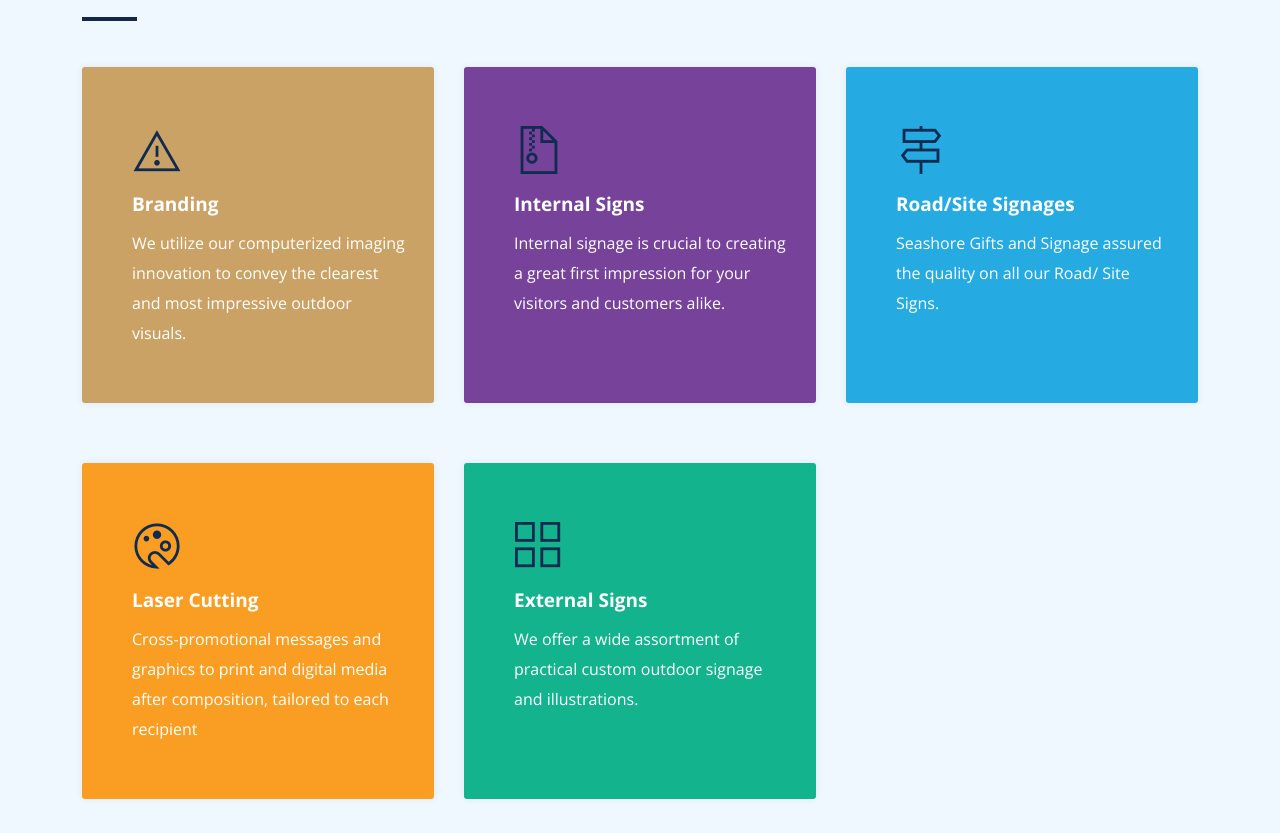
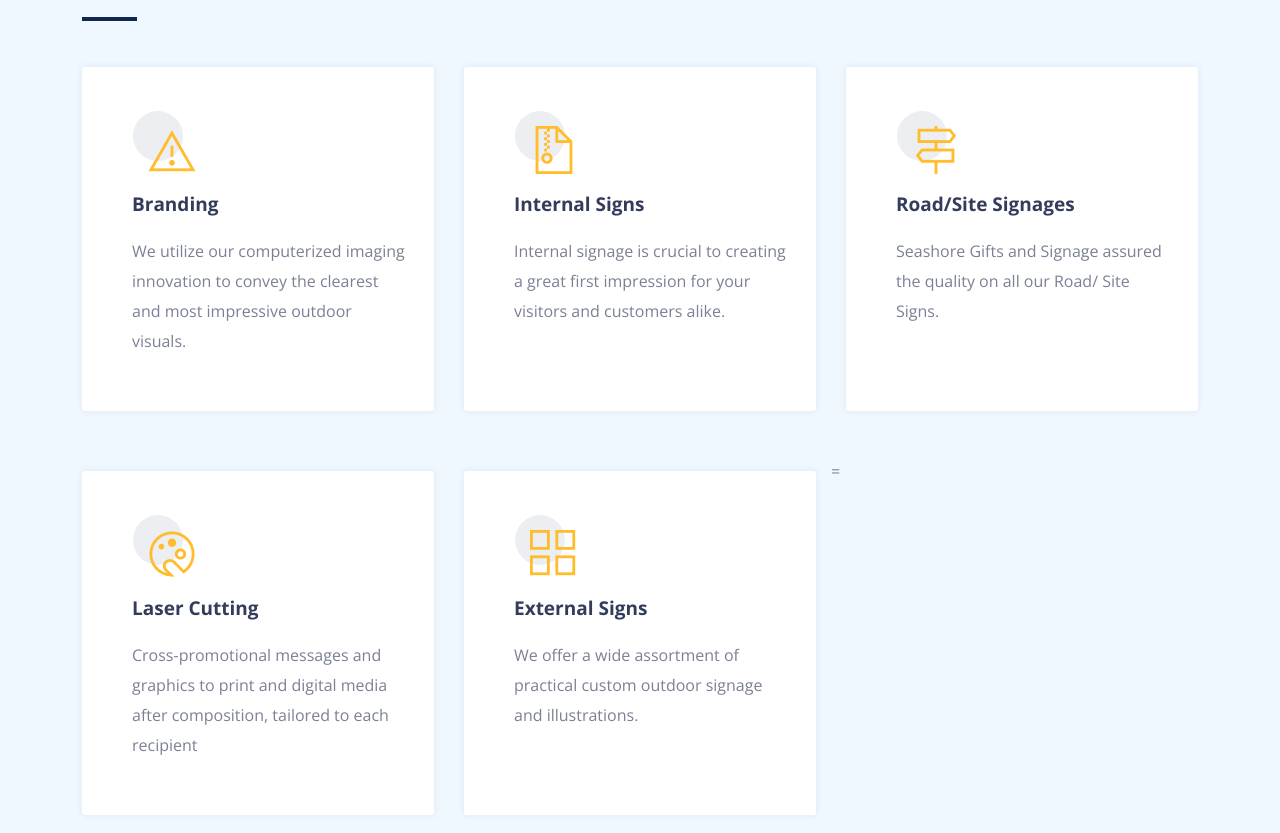
Before and after one commit to bazithz/Seashore, a plain HTML site: page index.html in a window 1280 px wide. Shown: the part 1527-2360 px from the top of the page. Drawn offline with nearby package versions, Linux system fonts and the light colour scheme.

Commit message:
edited featureS

```diff
--- a/css/main.css
+++ b/css/main.css
@@ -580,6 +580,7 @@ i.ttm-textcolor-skincolor, :not(.ttm-bgcolor-darkgrey) i.ttm-textcolor-skincolor
 .ttm-icon_element-fill.ttm-icon_element-color-white,
 .ttm-icon_element-fill.ttm-icon_element-color-white i,
 .ttm-icon_element-color-skincolor,
+.ttm-icon_element-color-skincolor:not(.ttm-icon_element-fill) i,
 .ttm-bgcolor-darkgrey .ttm-icon_element-color-skincolor i,
 nav.main-menu ul.menu > li.mega-menu-item:hover > a,
 nav.main-menu ul.menu li > ul.mega-submenu li a:hover,
@@ -608,9 +609,6 @@ a:hover, .ttm-bgcolor-darkgrey a:hover,
     color: #ffbc2b;
 }
 
-.ttm-icon_element-color-skincolor:not(.ttm-icon_element-fill) i{
-    color: #102b50;
-}
 .menu .active {
     color: #ffbc2b;
 }
@@ -751,6 +749,7 @@ nav.main-menu ul.menu li ul.mega-submenu li a,
 .ttm-progress-bar .progressbar-title, .ttm-progress-bar .progress-bar-percent ,
 .ttm-bgcolor-skincolor .ttm-bgcolor-white .section-title h2.title,
 .ttm-bgcolor-darkgrey .ttm-bgcolor-white .section-title h2.title,
+.featured-icon-box.icon-align-top-content.style2 .featured-title h5,
 .featured-imagebox-post.style1 .featured-content .featured-title h5,
 .featured-imagebox-post.style1 .featured-content .featured-title h5 a,
 .ttm-tabs.ttm-tab-style-01 ul.tabs li a,
@@ -952,7 +951,7 @@ nav.main-menu ul.menu li > ul.mega-submenu li a:hover,
     color: inherit;
 }
 .ttm-btn-color-contact-us{
-    background-image: linear-gradient(to right, #ffad00 0%, #fdb51a 50%, #ffc851 100%);
+    background-image: linear-gradient(to right, #1b449d 0%, #4e6eb3 50%, #001f63 100%);
 }
 
 
--- a/css/shortcodes.css
+++ b/css/shortcodes.css
@@ -827,9 +827,9 @@ i.fa-play{ padding-left: 5px; }
 }
 
 /* style2 */
-.featured-icon-box.icon-align-top-content.style1 {
+.featured-icon-box.icon-align-top-content.style2 {
     padding: 58px 25px 40px 50px;
-    background-color: #cba265;
+    background-color: #fff;
     position: relative;
     text-align: left;
     border-radius: 3px;
@@ -838,85 +838,12 @@ i.fa-play{ padding-left: 5px; }
     -webkit-box-shadow: 0 0 7px 0 rgba(43,52,59,.08);
     -moz-box-shadow: 0 0 7px 0 rgba(43,52,59,.08);
     box-shadow: 0 0 7px 0 rgba(43,52,59,.08);
-    color: white;
-}
-
-.featured-icon-box.icon-align-top-content.style22 {
-    padding: 58px 25px 40px 50px;
-    background-color: #77439a;
-    position: relative;
-    text-align: left;
-    border-radius: 3px;
-    width: 100%;
-    overflow: hidden;
-    -webkit-box-shadow: 0 0 7px 0 rgba(43,52,59,.08);
-    -moz-box-shadow: 0 0 7px 0 rgba(43,52,59,.08);
-    box-shadow: 0 0 7px 0 rgba(43,52,59,.08);
-}
-
-.featured-icon-box.icon-align-top-content.style23 {
-    padding: 58px 25px 40px 50px;
-    background-color: #25aae1;
-    position: relative;
-    text-align: left;
-    border-radius: 3px;
-    width: 100%;
-    overflow: hidden;
-    -webkit-box-shadow: 0 0 7px 0 rgba(43,52,59,.08);
-    -moz-box-shadow: 0 0 7px 0 rgba(43,52,59,.08);
-    box-shadow: 0 0 7px 0 rgba(43,52,59,.08);
-}
-
-.featured-icon-box.icon-align-top-content.style24 {
-    padding: 58px 25px 40px 50px;
-    background-color: #f99e22;
-    position: relative;
-    text-align: left;
-    border-radius: 3px;
-    width: 100%;
-    overflow: hidden;
-    -webkit-box-shadow: 0 0 7px 0 rgba(43,52,59,.08);
-    -moz-box-shadow: 0 0 7px 0 rgba(43,52,59,.08);
-    box-shadow: 0 0 7px 0 rgba(43,52,59,.08);
-}
-
-.featured-icon-box.icon-align-top-content.style25 {
-    padding: 58px 25px 40px 50px;
-    background-color: #13b38d;
-    position: relative;
-    text-align: left;
-    border-radius: 3px;
-    width: 100%;
-    overflow: hidden;
-    -webkit-box-shadow: 0 0 7px 0 rgba(43,52,59,.08);
-    -moz-box-shadow: 0 0 7px 0 rgba(43,52,59,.08);
-    box-shadow: 0 0 7px 0 rgba(43,52,59,.08);
-}
-
-
-.color-white{
-    color: white;
-}
-
-.featured-icon-box.icon-align-top-content.style3 {
-    padding: 58px 25px 40px 50px;
-    background-color: #d68203;
-    position: relative;
-    text-align: left;
-    border-radius: 3px;
-    width: 100%;
-    overflow: hidden;
-    -webkit-box-shadow: 0 0 7px 0 rgba(43,52,59,.08);
-    -moz-box-shadow: 0 0 7px 0 rgba(43,52,59,.08);
-    box-shadow: 0 0 7px 0 rgba(43,52,59,.08);
-}
-
-
+}
 .featured-icon-box.icon-align-top-content.style2 .featured-title h5 {
     margin-bottom: 18px;
 }
 .featured-icon-box.icon-align-top-content.style2 .featured-desc p {
-    color: white;
+    color: inherit;
 }
 .featured-icon-box.icon-align-top-content.style2 .featured-icon .ttm-icon {
     padding-left: 15px;
@@ -1154,6 +1081,8 @@ i.fa-play{ padding-left: 5px; }
 .featuredbox-number .featured-icon-box.icon-align-top-content.style8 .ttm-num:before {
     content: counter(featuredbox-number, decimal-leading-zero) " ";
 }
+
+
 /* ===============================================
     12.featured-imagebox ( contents with image)
 ------------------------*/
--- a/index.html
+++ b/index.html
@@ -89,34 +89,36 @@
         <div class="ttm-rev_slider-wide">
             <!-- START homemainclassicslider REVOLUTION SLIDER 6.1.8 -->
             <rs-module-wrap id="rev_slider_1_1_wrapper" data-source="gallery">
-
               <rs-module id="rev_slider_1_1" style="display:none;" data-version="6.1.8">
-
                 <rs-slides>
 
+                  <!-- Slide 1 -->
                   <rs-slide data-key="rs-1" data-title="Slide" data-thumb="images/bg-image/seashore-bg-1.jpg"
                     data-anim="ei:d;eo:d;s:d;r:0;t:grayscalecross;sl:d;">
 
-                            <img src="images/bg-image/seashore-bg-1.jpg" alt="..." title="slider-bg001" width="1741"
-                                height="700" class="rev-slidebg" data-no-retina>
+                    <img src="images/bg-image/seashore-bg-1.jpg" alt="..." title="slider-bg001" width="1741" height="700"
+                      class="rev-slidebg" data-no-retina>
 
+                    <!-- Main Heading -->
                     <rs-layer id="slider-1-slide-4-layer-2" data-type="text" data-rsp_ch="on"
                       data-xy="x:l,l,c,c;xo:50px,50px,0,0;y:m;yo:-68px,-68px,-109px,-92px;"
                       data-text="w:normal;s:56,56,50,32;l:90,90,65,45;fw:700;a:left,left,center,center;"
                       data-frame_0="y:100%;" data-frame_1="e:power4.inOut;st:310;sp:900;sR:310;"
                       data-frame_999="o:0;st:w;sR:7790;" style="z-index:9;font-family:Open Sans;">
-                                <span class=ttm-textcolor-skincolor>SEASHORE</span> <br />
+                      <h1><span class="ttm-textcolor-skincolor">SEASHORE</span></h1>
                     </rs-layer>
 
-
+                    <!-- Sub Heading -->
                     <rs-layer id="slider-1-slide-1-layer-11" data-type="text" data-rsp_ch="on"
                       data-xy="x:l,l,c,c;xo:50px,50px,0,0;y:m;yo:6px,6px,-41px,-45px;"
                       data-text="w:normal;s:56,56,50,32;l:90,90,65,45;fw:700;a:left,left,center,center;"
                       data-frame_0="y:100%;" data-frame_1="e:power4.inOut;st:500;sp:900;sR:500;"
-                                data-frame_999="o:0;st:w;sR:7600;" style="z-index:10;font-family:Open Sans;">Gifts & Signages
+                      data-frame_999="o:0;st:w;sR:7600;" style="z-index:10;font-family:Open Sans;">
+                      <h1 class="text-white">Gifts & Signages</h1>
                     </rs-layer>
 
-                            <a id="slider-1-slide-1-layer-18" class="rs-layer" href="services.html" target="_self" rel="nofollow"
+                    <!-- Button -->
+                    <a id="slider-1-slide-1-layer-18" class="rs-layer" href="#" target="_self" rel="nofollow"
                       data-type="text" data-color="#fff" data-rsp_ch="on"
                       data-xy="x:l,l,c,c;xo:50px,50px,0,0;y:m;yo:110px,110px,37px,19px;"
                       data-text="w:normal;s:14,14,15,14;l:15,15,16,14;fw:700;"
@@ -125,33 +127,38 @@
                       data-border="bor:5px,5px,5px,5px;" data-frame_0="y:100%;"
                       data-frame_1="e:power4.inOut;st:910;sp:500;sR:910;" data-frame_999="o:0;st:w;sR:7590;"
                       data-frame_hover="c:#fff;bgc:linear-gradient(270deg, rgb(255, 187, 0) 0%, #ffb618 100%);bor:5px,5px,5px,5px;"
-                                style="z-index:13;background:linear-gradient(90deg, #F5C45E 0%,#F5C45E 100%);font-family:Open Sans;">OUR
-                                SERVICES
+                      style="z-index:13;background:linear-gradient(90deg, #F5C45E 0%,#F5C45E 100%);font-family:Open Sans;">
+                      OUR SERVICES
                     </a>
+
                   </rs-slide>
 
+                  <!-- Slide 2 -->
                   <rs-slide data-key="rs-4" data-title="Slide" data-thumb="images/bg-image/seashore-bg-2.jpg"
                     data-anim="ei:d;eo:d;s:d;r:0;t:grayscalecross;sl:d;">
 
                     <img src="images/bg-image/seashore-bg-2.jpg" title="slider-bg002" width="1741" height="700"
                       class="rev-slidebg" data-no-retina>
 
+                    <!-- Main Heading -->
                     <rs-layer id="slider-1-slide-1-layer-2" data-type="text" data-rsp_ch="on"
                       data-xy="x:l,l,c,c;xo:50px,50px,0,0;y:m;yo:-68px,-68px,-109px,-92px;"
                       data-text="w:normal;s:56,56,50,32;l:90,90,65,45;fw:700;a:left,left,center,center;"
                       data-frame_0="y:100%;" data-frame_1="e:power4.inOut;st:310;sp:900;sR:310;"
-                                data-frame_999="o:0;st:w;sR:7790;"
-                                style="z-index:9;font-family:Open Sans;">Where Expertise
+                      data-frame_999="o:0;st:w;sR:7790;" style="z-index:9;font-family:Open Sans;">
+                      <h1 class="text-white">Where Expertise</h1>
                     </rs-layer>
 
-
+                    <!-- Sub Heading -->
                     <rs-layer id="slider-1-slide-4-layer-11" data-type="text" data-rsp_ch="on"
                       data-xy="x:l,l,c,c;xo:50px,50px,0,0;y:m;yo:6px,6px,-41px,-45px;"
                       data-text="w:normal;s:56,56,50,32;l:90,90,65,45;fw:700;a:left,left,center,center;"
                       data-frame_0="y:100%;" data-frame_1="e:power4.inOut;st:500;sp:900;sR:500;"
-                                data-frame_999="o:0;st:w;sR:7600;" style="z-index:10;font-family:Open Sans;">Meets Excellence
+                      data-frame_999="o:0;st:w;sR:7600;" style="z-index:10;font-family:Open Sans;">
+                      <h1 class="text-white">Meets Excellence</h1>
                     </rs-layer>
 
+                    <!-- Button -->
                     <a id="slider-1-slide-4-layer-18" class="rs-layer" href="services.html" target="_self" rel="nofollow"
                       data-type="text" data-color="#fff" data-rsp_ch="on"
                       data-xy="x:l,l,c,c;xo:50px,50px,0,0;y:m;yo:110px,110px,37px,19px;"
@@ -160,26 +167,23 @@
                       data-padding="t:18,18,15,15;r:35,35,30,25;b:18,18,15,15;l:35,35,30,25;"
                       data-border="bor:5px,5px,5px,5px;" data-frame_0="y:100%;"
                       data-frame_1="e:power4.inOut;st:910;sp:500;sR:910;" data-frame_999="o:0;st:w;sR:7590;"
-                                data-frame_hover="c:#fff;bgc:linear-gradient(270deg, #ffb618 100%, rgb(255, 187, 0) 0%  );bor:5px,5px,5px,5px;"
-                                style="z-index:13;background:linear-gradient(90deg, #F5C45E 0%,#F5C45E 100%);font-family:Open Sans;">OUR
-                                SERVICES
+                      data-frame_hover="c:#fff;bgc:linear-gradient(270deg, #ffb618 100%, rgb(255, 187, 0) 0%);bor:5px,5px,5px,5px;"
+                      style="z-index:13;background:linear-gradient(90deg, #F5C45E 0%,#F5C45E 100%);font-family:Open Sans;">
+                      OUR SERVICES
                     </a>
+
                   </rs-slide>
 
                 </rs-slides>
 
                 <rs-progress class="rs-bottom" style="visibility: hidden !important;"></rs-progress>
               </rs-module>
+            </rs-module-wrap>
+          </div>
 
-            </rs-module-wrap>
-
-        </div>
 
         <!--site-main start-->
         <div class="site-main">
-
-
-
             <!--broken-section-->
             <section class="ttm-row broken-section ttm-bgcolor-grey clearfix">
                 <div class="container">
@@ -216,21 +220,6 @@
                                                         visibility of your brand name. If you are looking for Outdoor Signage
                                                         Company in Qatar then you are in the right place.</p>
                                                 </div>
-                                                <!-- ttm-fid -->
-                                                <!-- <div class="ttm-fid inside style1">
-                                        <div class="ttm-fid-contents">
-                                            <h4 class="ttm-fid-inner ttm-textcolor-skincolor">
-                                                <span data-appear-animation="animateDigits"
-                                                      data-from="0"
-                                                      data-to="15"
-                                                      data-interval="3"
-                                                      class="numinate">
-                                                      15
-                                                </span>
-                                            </h4>
-                                            <h3 class="ttm-fid-title">Years<br>Experience<br>Working</h3>
-                                        </div>
-                                    </div>ttm-fid end -->
                                             </div>
                                         </div>
                                         <!-- IMAGE SECOND -->
@@ -271,7 +260,7 @@
                     <div class="row row-equal-height">
                         <!-- Card 1 -->
                         <div class="col-lg-4 col-md-6 col-sm-6 mb-30">
-                            <div class="featured-icon-box icon-align-top-content style1">
+                            <div class="featured-icon-box icon-align-top-content style2">
                                 <div class="featured-icon">
                                     <div
                                         class="ttm-icon ttm-icon_element-onlytxt ttm-icon_element-color-skincolor ttm-icon_element-size-lg">
@@ -280,10 +269,10 @@
                                 </div>
                                 <div class="featured-content">
                                     <div class="featured-title">
-                                        <h5 class="color-white">Branding</h5>
+                                        <h5>Branding</h5>
                                     </div>
                                     <div class="featured-desc">
-                                        <p class="color-white">We utilize our computerized
+                                        <p>We utilize our computerized
                                             imaging innovation to
                                             convey the clearest and
                                             most impressive outdoor
@@ -295,7 +284,7 @@
                         </div>
                         <!-- Card 2 -->
                         <div class="col-lg-4 col-md-6 col-sm-6 mb-30">
-                            <div class="featured-icon-box icon-align-top-content style22">
+                            <div class="featured-icon-box icon-align-top-content style2">
                                 <div class="featured-icon">
                                     <div
                                         class="ttm-icon ttm-icon_element-onlytxt ttm-icon_element-color-skincolor ttm-icon_element-size-lg">
@@ -304,10 +293,10 @@
                                 </div>
                                 <div class="featured-content">
                                     <div class="featured-title">
-                                        <h5 class="color-white">Internal Signs</h5>
+                                        <h5>Internal Signs</h5>
                                     </div>
                                     <div class="featured-desc">
-                                        <p class="color-white">Internal signage is crucial to creating a great first impression for your visitors and customers alike.</p>
+                                        <p>Internal signage is crucial to creating a great first impression for your visitors and customers alike.</p>
                                     </div>
 
                                 </div>
@@ -315,7 +304,7 @@
                         </div>
                         <!-- Card 3 -->
                         <div class="col-lg-4 col-md-6 col-sm-6 mb-30">
-                            <div class="featured-icon-box icon-align-top-content style23">
+                            <div class="featured-icon-box icon-align-top-content style2">
                                 <div class="featured-icon">
                                     <div
                                         class="ttm-icon ttm-icon_element-onlytxt ttm-icon_element-color-skincolor ttm-icon_element-size-lg">
@@ -324,10 +313,10 @@
                                 </div>
                                 <div class="featured-content">
                                     <div class="featured-title">
-                                        <h5 class="color-white">Road/Site Signages</h5>
+                                        <h5>Road/Site Signages</h5>
                                     </div>
                                     <div class="featured-desc">
-                                        <p class="color-white">Seashore Gifts and Signage assured
+                                        <p>Seashore Gifts and Signage assured
                                             the quality on all our Road/ Site
                                             Signs.</p>
                                     </div>
@@ -337,7 +326,7 @@
                         </div>
                         <!-- Card 4 -->
                         <div class="col-lg-4 col-md-6 col-sm-6 mb-30">
-                            <div class="featured-icon-box icon-align-top-content style24">
+                            <div class="featured-icon-box icon-align-top-content style2">
                                 <div class="featured-icon">
                                     <div
                                         class="ttm-icon ttm-icon_element-onlytxt ttm-icon_element-color-skincolor ttm-icon_element-size-lg">
@@ -346,10 +335,10 @@
                                 </div>
                                 <div class="featured-content">
                                     <div class="featured-title">
-                                        <h5 class="color-white">Laser Cutting</h5>
+                                        <h5>Laser Cutting</h5>
                                     </div>
                                     <div class="featured-desc">
-                                        <p class="color-white">Cross-promotional messages and graphics to print and digital media after composition, tailored to each recipient</p>
+                                        <p>Cross-promotional messages and graphics to print and digital media after composition, tailored to each recipient</p>
                                     </div>
 
                                 </div>
@@ -357,7 +346,7 @@
                         </div>
                         <!-- Card 5 -->
                         <div class="col-lg-4 col-md-6 col-sm-6 mb-30">
-                            <div class="featured-icon-box icon-align-top-content style25">
+                            <div class="featured-icon-box icon-align-top-content style2">
                                 <div class="featured-icon">
                                     <div
                                         class="ttm-icon ttm-icon_element-onlytxt ttm-icon_element-color-skincolor ttm-icon_element-size-lg">
@@ -366,37 +355,15 @@
                                 </div>
                                 <div class="featured-content">
                                     <div class="featured-title">
-                                        <h5 class="color-white">External Signs</h5>
+                                        <h5>External Signs</h5>
                                     </div>
                                     <div class="featured-desc">
-                                        <p class="color-white">We offer a wide assortment of practical custom outdoor signage and illustrations.</p>
+                                        <p>We offer a wide assortment of practical custom outdoor signage and illustrations.</p>
                                     </div>
 
                                 </div>
                             </div>
-                        </div>
-                        <!-- Card 6 -->
-                        <!-- <div class="col-lg-4 col-md-6 col-sm-6 mb-30">
-                            <div class="featured-icon-box icon-align-top-content style2">
-                                <div class="featured-icon">
-                                    <div
-                                        class="ttm-icon ttm-icon_element-onlytxt ttm-icon_element-color-skincolor ttm-icon_element-size-lg">
-                                        <i class="themifyicon ti-vector"></i>
-                                    </div>
-                                </div>
-                                <div class="featured-content">
-                                    <div class="featured-title">
-                                        <h5 class="color-white">Printing</h5>
-                                    </div>
-                                    <div class="featured-desc">
-                                        <p class="color-white">These capabilities empower
-                                            better communications with your customers through prudent whitespace
-                                            management.</p>
-                                    </div>
-
-                                </div>
-                            </div> -->
-                        </div>
+                        </div>=
                     </div><!-- row end -->
                 </div>
             </section>
@@ -729,12 +696,14 @@
                 <div class="container">
                     <div class="row copyright">
                         <div class="col-md-12">
-                            <span>Copyright © 2025 Seashore. All Rights Reserved. Developed by <a
-                                    href="https://xeventure.com/">Xeventure</a></span>
+                            <span>Copyright © 2025 Seashore. All Rights Reserved. Developed by
+                                <a href="https://xeventure.com/" target="_blank">Xeventure</a>
+                            </span>
                         </div>
                     </div>
                 </div>
             </div>
+
         </footer>
         <!--footer end-->
 
```
Also changed, not shown: Branding.html (+4 -3 lines), ExternalSign.html (+6 -6 lines), InternalSign.html (+6 -6 lines), RetailSign.html (+6 -6 lines), Road-Site-signs.html (+4 -3 lines), about-us.html (+3 -2 lines), contact.html (+3 -2 lines), css/responsive.css (+10 -2 lines), portfolio.html (+7 -6 lines), services.html (+3 -2 lines). Lines whose indentation alone changed are shown as unchanged.
